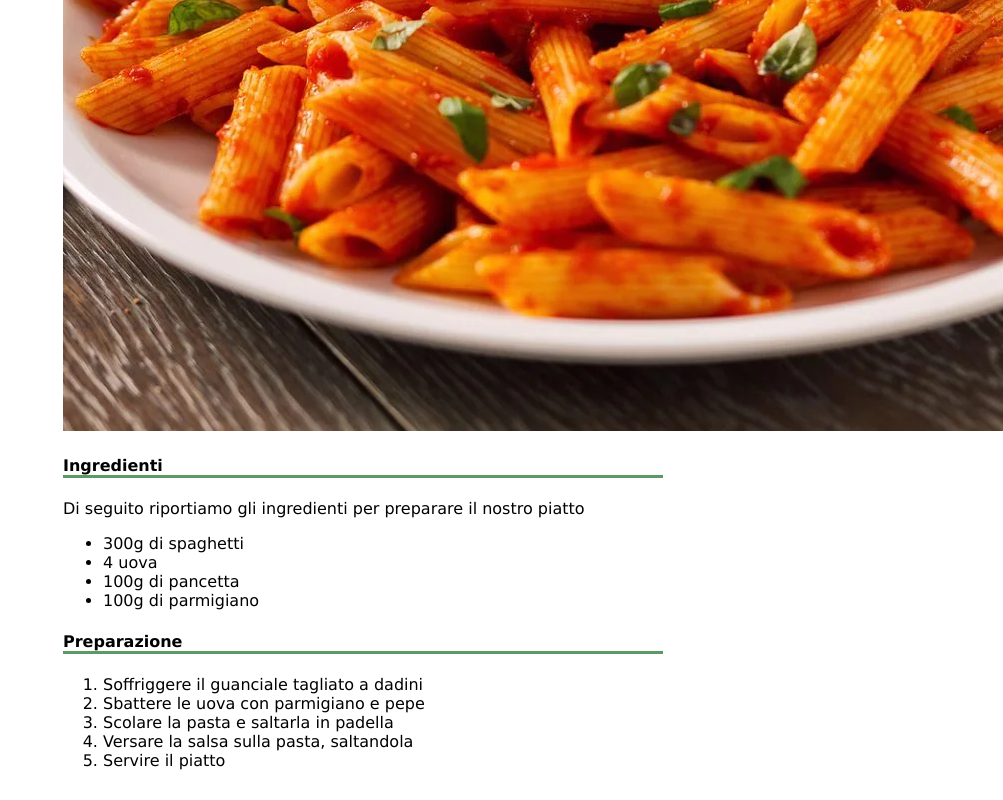
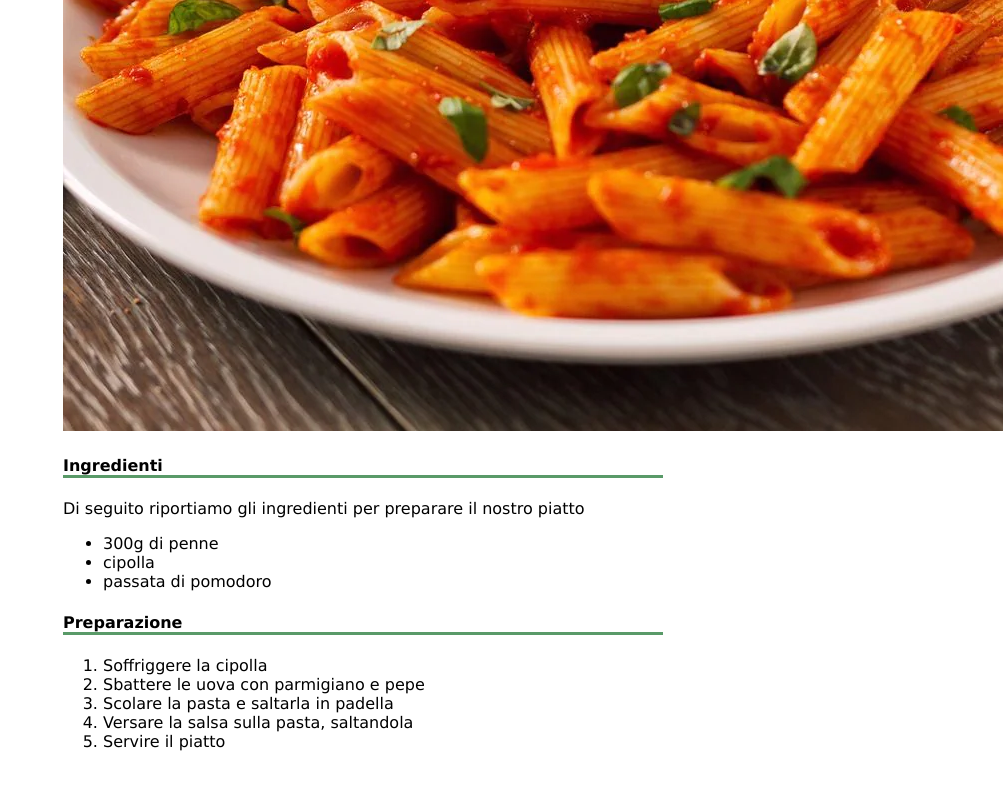
Before and after one commit to francescabassi/primo-sito, a plain HTML site: page pomodoro.html in a window 1280 px wide. Shown: the part 570-1370 px from the top of the page, without its empty margins (277-1280 px from the left). Drawn offline with Linux system fonts and the light colour scheme.

Commit message:
Update pomodoro.html

```diff
--- a/pomodoro.html
+++ b/pomodoro.html
@@ -26,14 +26,13 @@
 		<p>Di seguito riportiamo gli ingredienti per
 			preparare il nostro piatto</p>
 		<ul>
-			<li>300g di spaghetti</li>
-			<li>4 uova</li>
-			<li>100g di pancetta</li>
-			<li>100g di parmigiano</li>
+			<li>300g di penne</li>
+			<li>cipolla</li>
+			<li>passata di pomodoro</li>
 		</ul>
 		<h4>Preparazione</h4>
 		<ol>
-			<li>Soffriggere il guanciale tagliato a dadini</li>
+			<li>Soffriggere la cipolla</li>
 			<li>Sbattere le uova con parmigiano e pepe</li>
 			<li>Scolare la pasta e saltarla in padella</li>
 			<li>Versare la salsa sulla pasta, saltandola</li>
```
